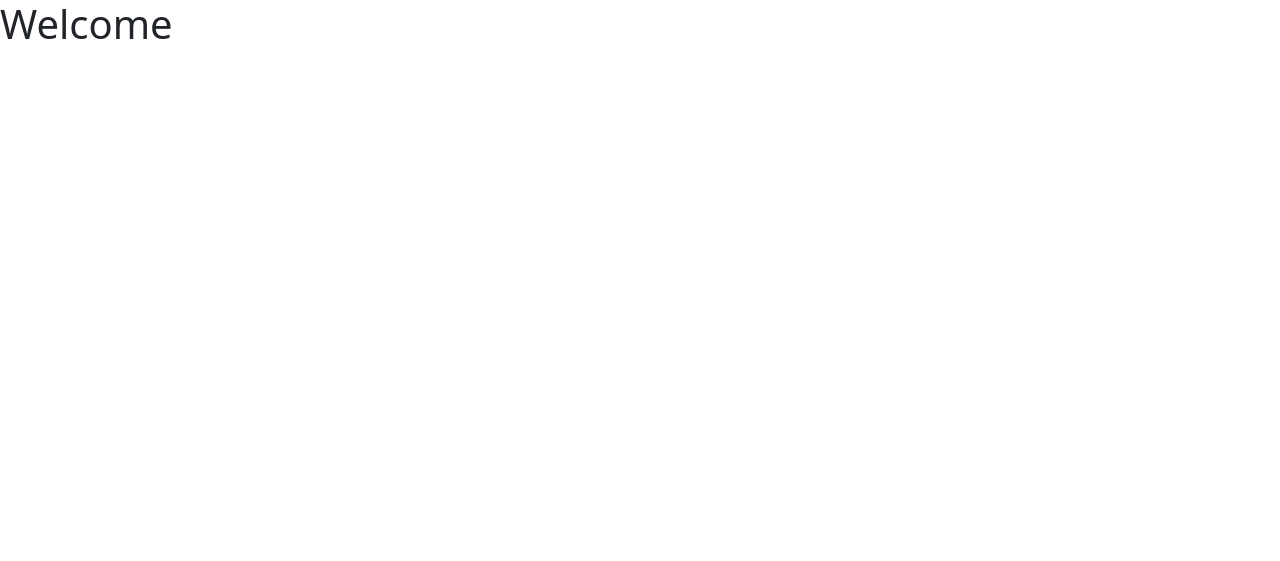
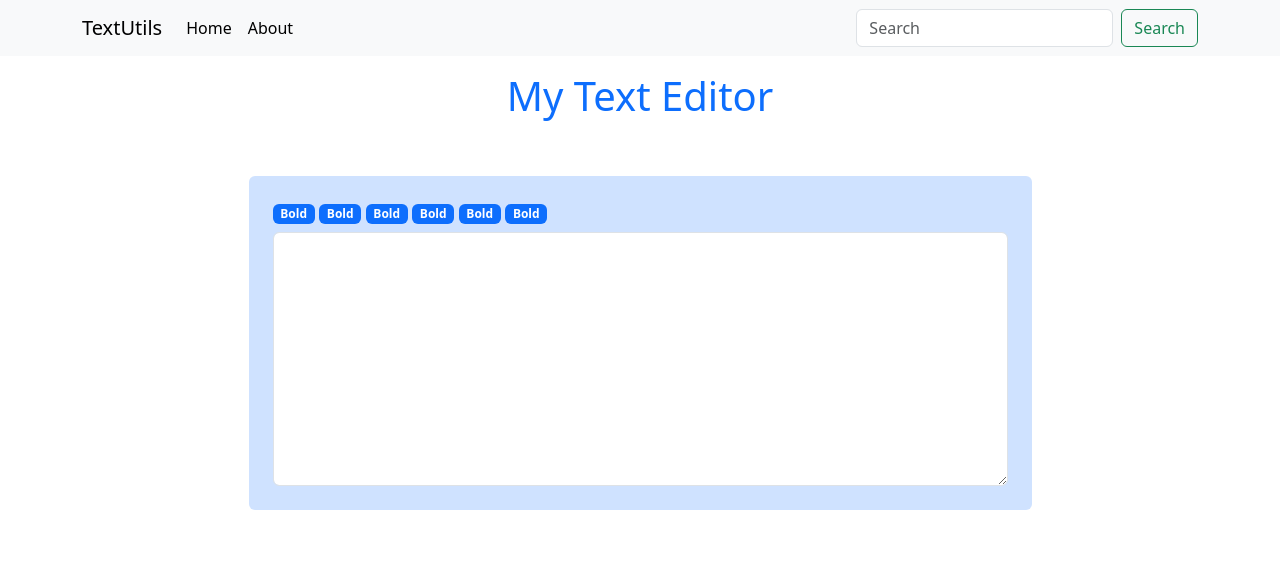
Before and after one commit to pixprocoder/text-utils, a plain HTML site: page index.html in a window 1280 px wide. Drawn offline with nearby package versions, Linux system fonts and the light colour scheme.

Commit message:
text box created

```diff
--- a/index.html
+++ b/index.html
@@ -17,8 +17,72 @@
     />
   </head>
   <body>
-    <h1>Welcome</h1>
-
+    <header>
+      <nav class="navbar navbar-expand-lg bg-body-tertiary">
+        <div class="container mx-auto">
+          <a class="navbar-brand" href="#">TextUtils</a>
+          <button
+            class="navbar-toggler"
+            type="button"
+            data-bs-toggle="collapse"
+            data-bs-target="#navbarSupportedContent"
+            aria-controls="navbarSupportedContent"
+            aria-expanded="false"
+            aria-label="Toggle navigation"
+          >
+            <span class="navbar-toggler-icon"></span>
+          </button>
+          <div class="collapse navbar-collapse" id="navbarSupportedContent">
+            <ul class="navbar-nav me-auto mb-2 mb-lg-0">
+              <li class="nav-item">
+                <a class="nav-link active" aria-current="page" href="#">Home</a>
+              </li>
+              <li class="nav-item">
+                <a class="nav-link active" href="#">About</a>
+              </li>
+            </ul>
+            <form class="d-flex" role="search">
+              <input
+                class="form-control me-2"
+                type="search"
+                placeholder="Search"
+                aria-label="Search"
+              />
+              <button class="btn btn-outline-success" type="submit">
+                Search
+              </button>
+            </form>
+          </div>
+        </div>
+      </nav>
+    </header>
+    <!-- Header end  -->
+    <!-- Main start  -->
+    <main>
+      <!-- Text area  -->
+      <h1 class="mt-3 text-center text-primary">My Text Editor</h1>
+      <section class="container mx-auto p-5">
+        <div class="w-75 mx-auto">
+          <div class="bg-primary-subtle p-4 rounded">
+            <div class="mb-2">
+              <div class="badge text-bg-primary">Bold</div>
+              <div class="badge text-bg-primary">Bold</div>
+              <div class="badge text-bg-primary">Bold</div>
+              <div class="badge text-bg-primary">Bold</div>
+              <div class="badge text-bg-primary">Bold</div>
+              <div class="badge text-bg-primary">Bold</div>
+            </div>
+            <div class="">
+              <textarea
+                class="form-control"
+                id="exampleFormControlTextarea1"
+                rows="10"
+              ></textarea>
+            </div>
+          </div>
+        </div>
+      </section>
+    </main>
     <!-- JS link  -->
     <script src="js/script.js"></script>
 
```
